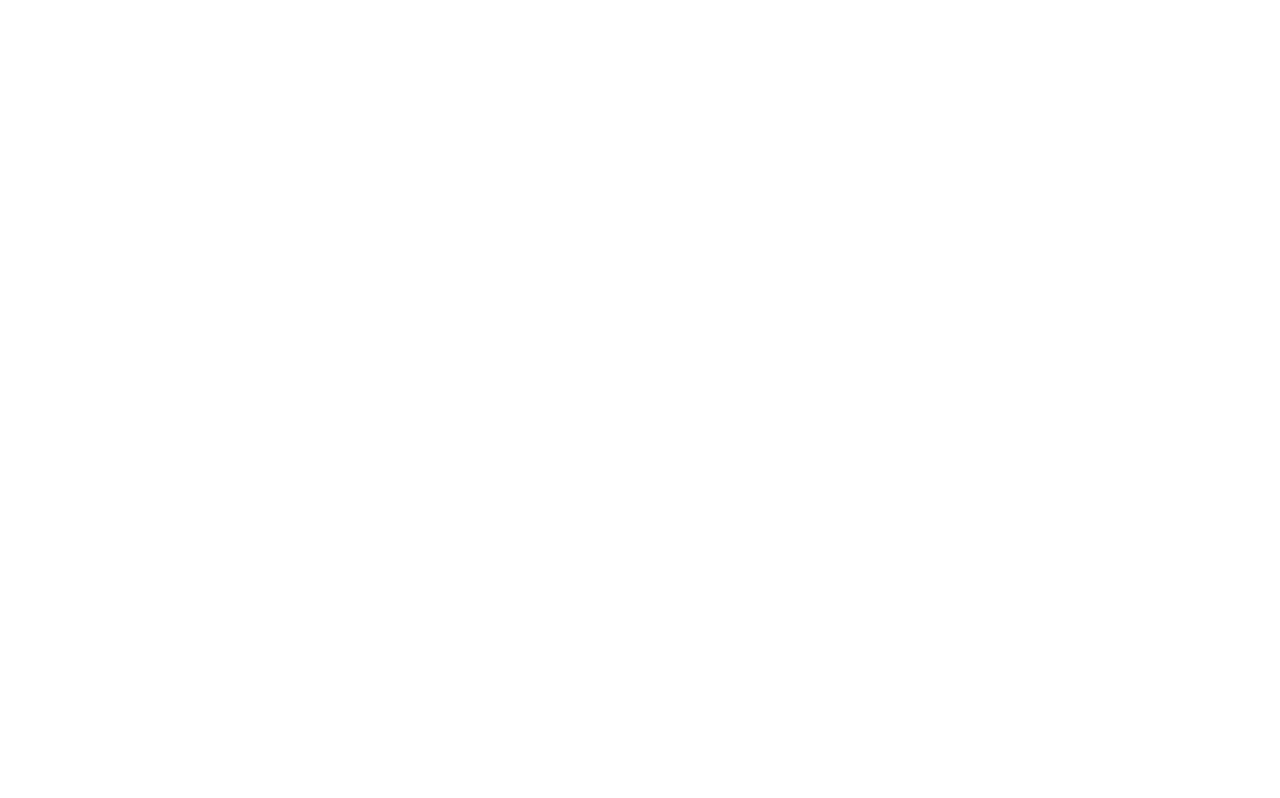
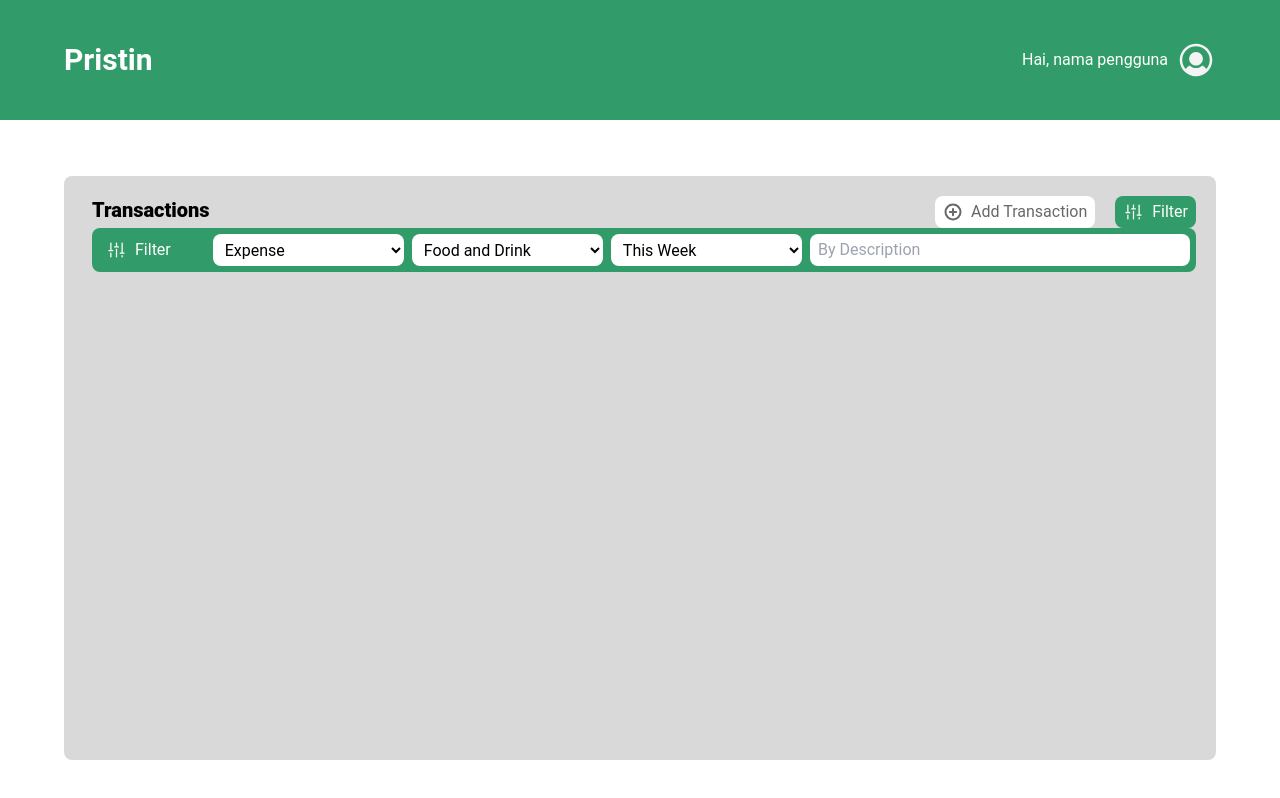
Before and after one commit to FarhanMaulanaF/Tugas_PAW_12, a React (Create React App) app in the folder client/: page /transaction/filter in a window 1280 px wide. Before the commit this address had no page. Built offline with nearby package versions, Linux system fonts and the light colour scheme.

Commit message:
Add select option for transaction filter

```diff
--- a/client/src/App.jsx
+++ b/client/src/App.jsx
@@ -31,7 +31,7 @@ function App () {
       <Route path="/forgot-password" element={<ForgotPassword/>} />
       <Route path="/dashboard" element={<Dashboard/>} />
       <Route path="/transaction" element={<Transaction/>} />
-      <Route path="/transactionfilter" element={<TransactionFilter/>} />
+      <Route path="/transaction/filter" element={<TransactionFilter/>} />
       <Route path="/beranda" element={<Beranda/>} />
       <Route path="/transaksi" element={<Transaksi/>} />
       <Route path="/tambahtransaksi" element={<Private/>} />
--- a/client/src/components/afterUserLogin/transactionfilter.jsx
+++ b/client/src/components/afterUserLogin/transactionfilter.jsx
@@ -43,22 +43,34 @@ const transactionfilter = () => {
           </div>
           <div className="flex justify-between ml-5 mt">
             <div className="ml-2 flex justify-between bg-[#319C69] p-1.5 rounded-lg w-full">
-              <button className="items-center text-[#FFFFFF] flex font-normal text-base rounded-lg px-2 py-1">
+              <label className="items-center text-[#FFFFFF] flex font-normal text-base rounded-lg px-2 py-1">
                   <img src={FadersWhite} alt="FadersWhite"/>
                   <div className="ml-2 mr-10">Filter</div>
-              </button>
-              <button className="items-center border border-[#FFFFFF] bg-[#FFFFFF] text-[#686868] flex justify-between font-normal text-base rounded-lg ml-2 px-2 py-1 w-1/5">
-                  <div className="mr-5">By Category</div>
-                  <img src={CaretDown} alt="CaretDown"/>
-              </button>
-              <button className="items-center border border-[#FFFFFF] bg-[#FFFFFF] text-[#686868] flex justify-between font-normal text-base rounded-lg ml-2 px-2 py-1 w-1/5">
-                  <div className="mr-5">By Labels</div>
-                  <img src={CaretDown} alt="CaretDown"/>
-              </button>
-              <button className="items-center border border-[#FFFFFF] bg-[#FFFFFF] text-[#686868] flex justify-between font-normal text-base rounded-lg ml-2 px-2 py-1 w-1/5">
-                  <div className="mr-5">By Date Range</div>
-                  <img src={CaretDown} alt="CaretDown"/>
-              </button>
+              </label>
+              <select
+                name="By Category"
+                className="items-center bg-[#FFFFFF] text-[#000000] font-normal text-base rounded-lg ml-2 px-2 py-1 w-1/5">
+                <option value="expense"> Expense </option>
+                <option value="income"> Income </option>
+              </select>
+              <select
+                name="By Labels"
+                className="items-center bg-[#FFFFFF] text-[#000000] font-normal text-base rounded-lg ml-2 px-2 py-1 w-1/5">
+                <option value="food and drink"> Food and Drink </option>
+                <option value="shopping"> Shopping </option>
+                <option value="transport"> Transport </option>
+                <option value="entertaiment"> Entertaiment </option>
+                <option value="family"> Family </option>
+                <option value="others"> Others </option>
+              </select>
+              <select
+                name="By Date Range"
+                className="items-center bg-[#FFFFFF] text-[#000000] font-normal text-base rounded-lg ml-2 px-2 py-1 w-1/5">
+                <option value="this week"> This Week </option>
+                <option value="last week"> Last Week </option>
+                <option value="this month"> This Month </option>
+                <option value="last month"> Last Month </option>
+              </select>
               <input
                 className="text-[#000000] font-normal text-base rounded-lg ml-2 px-2 py-1 focus:outline-none w-2/5"
                 placeholder="By Description"
```
